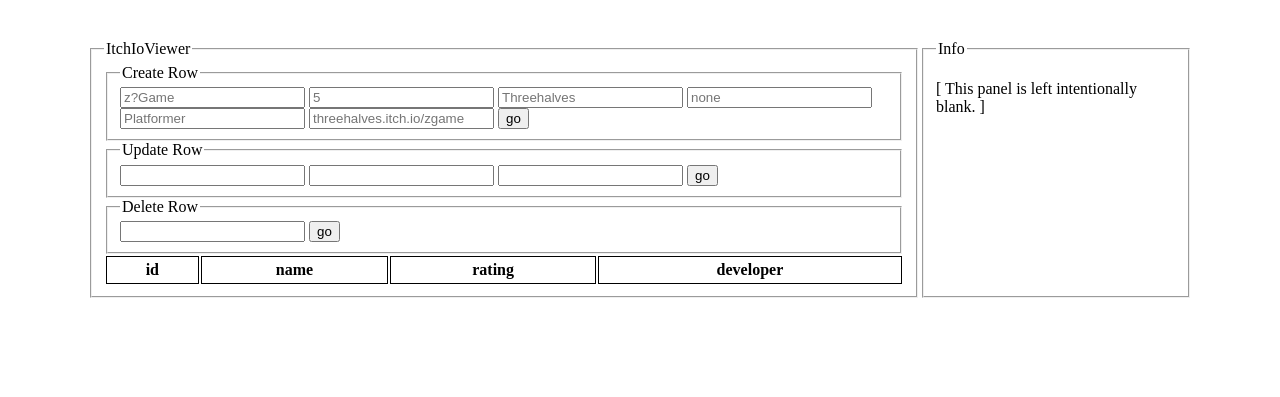
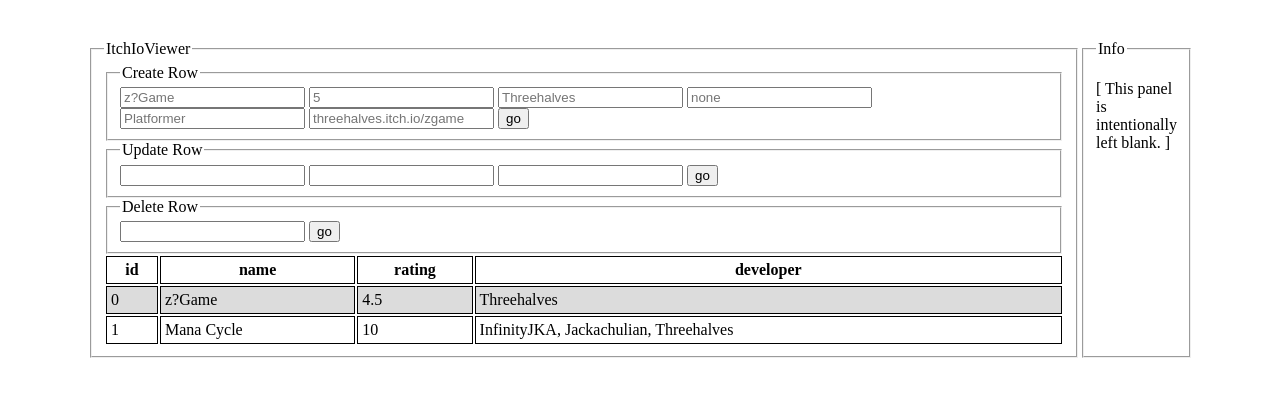
Before and after one commit to three-halves/ItchIoViewer, a Flask app: page / in a window 1280 px wide. Shown: the top 397 px of the page. Run offline with Flask 3, Linux system fonts and the light colour scheme; data comes from the database, SQL or seed files in the repository; data that the repository does not hold is empty.

Commit message:
Implement developer and publisher as foriegn tables

```diff
--- a/app.py
+++ b/app.py
@@ -49,4 +49,12 @@ def create_app():
     def get_game(id):
         return json.dumps(tuple(db.get_game(id)))
 
+    @app.route('/api/developers/<gid>', methods=['GET',])
+    def get_developers_by_game(gid):
+        return json.dumps([tuple(row) for row in db.get_table_by_game("developer", "developed_game", "did", gid)])
+
+    @app.route('/api/publishers/<gid>', methods=['GET',])
+    def get_publishers_by_game(gid):
+        return json.dumps([tuple(row) for row in db.get_table_by_game("publisher", "published_game", "pid", gid)])
+
     return app
--- a/db.py
+++ b/db.py
@@ -75,3 +75,13 @@ def delete_game(id: str):
         (id,)
     )
     db.commit()
+
+def get_table_by_game(table: str, relation: str, fk: str, gid: str):
+    return get_db().execute(
+        """SELECT id, name FROM {0}
+        JOIN {1}
+        ON {0}.id = {1}.{2}
+        WHERE {1}.gid = ?
+        """.format(table, relation, fk),
+        (gid,)
+    ).fetchall()
--- a/schema.sql
+++ b/schema.sql
@@ -4,8 +4,54 @@ CREATE TABLE game (
     id INTEGER PRIMARY KEY AUTOINCREMENT,
     name TEXT NOT NULL,
     rating REAL,
-    developer TEXT NOT NULL,
-    publisher TEXT,
     genre TEXT,
     store_links TEXT
 );
+
+DROP TABLE IF EXISTS developer;
+
+CREATE TABLE developer (
+    id INTEGER PRIMARY KEY AUTOINCREMENT,
+    name TEXT NOT NULL
+);
+
+DROP TABLE IF EXISTS developed_game;
+
+CREATE TABLE developed_game (
+    gid INTEGER NOT NULL,
+    did INTEGER NOT NULL,
+    FOREIGN KEY(gid) REFERENCES game(id),
+    FOREIGN KEY(did) REFERENCES developer(id)
+);
+
+DROP TABLE IF EXISTS publisher;
+
+CREATE TABLE publisher (
+    id INTEGER PRIMARY KEY AUTOINCREMENT,
+    name TEXT NOT NULL
+);
+
+DROP TABLE IF EXISTS published_game;
+
+CREATE TABLE published_game (
+    gid INTEGER NOT NULL,
+    pid INTEGER NOT NULL,
+    FOREIGN KEY(gid) REFERENCES game(id),
+    FOREIGN KEY(pid) REFERENCES publisher(id)
+);
+
+-- Init default values
+INSERT INTO game VALUES (0, 'z?Game', 4.5,  'Platformer', 'https://threehalves.itch.io/zgame');
+INSERT INTO game VALUES (1, 'Mana Cycle', 10.0,  'Puzzle-Party', 'https://store.steampowered.com/app/2864390/Mana_Cycle/');
+
+INSERT INTO publisher VALUES (0, 'Lemniscate Games');
+
+INSERT INTO developer VALUES (0, 'InfinityJKA');
+INSERT INTO developer VALUES (1, 'Jackachulian');
+INSERT INTO developer VALUES (2, 'Threehalves');
+
+INSERT INTO published_game VALUES (1, 0);
+INSERT INTO developed_game VALUES (1, 0);
+INSERT INTO developed_game VALUES (1, 1);
+INSERT INTO developed_game VALUES (1, 2);
+INSERT INTO developed_game VALUES (0, 2);
--- a/static/style.css
+++ b/static/style.css
@@ -6,7 +6,7 @@
 }
 
 .main {
-    width: 50rem;
+    width: 60rem;
     resize: horizontal;
     overflow-x: scroll;
 }
--- a/templates/index.html
+++ b/templates/index.html
@@ -55,7 +55,7 @@
 
         <fieldset class="sidebar">
             <legend>Info</legend>
-            <div id="info-placeholder"><p>[ This panel is left intentionally blank. ]</p></div>
+            <div id="info-placeholder"><p>[ This panel is intentionally left blank. ]</p></div>
             <div id="game-info" hidden>
                 <p>{0}</p>
                 <p>{1}</p>
@@ -76,6 +76,7 @@
     const tableRef = document.getElementById("table");
     const tableBase = tableRef.innerHTML;
     let selectedRow = null;
+    let selectedRowID = null;
     const infoPlaceholder = document.getElementById("info-placeholder");
 
     class UI {
@@ -150,13 +151,20 @@
     function selectRow(row) {
         if (selectedRow != null) deselectRow(selectedRow);
         selectedRow = row;
+        selectedRowID = row.children[0].innerHTML;
         selectedRow.classList.add("selected");
 
         // get clicked row and render sidebar
-        fetch(ROOT_URL + `api/game/${row.children[0].innerHTML}`)
+        fetch(ROOT_URL + `api/game/${selectedRowID}`)
         .then(response => response.json())
-        .then((data) => {
-            sidebarRef.innerHTML = sidebarUI.render(data.slice(1));
+        .then(async (data) => {
+            sidebarRef.innerHTML = sidebarUI.render(
+                [data[1],
+                data[2],
+                data[3],
+                await getAssociatedNamesFromTable("developer", selectedRowID),
+                await getAssociatedNamesFromTable("publisher", selectedRowID),
+                 data[4]]);
             infoPlaceholder.hidden = true;
             sidebarRef.hidden = false;
         });
@@ -167,6 +175,26 @@
         selectedRow = null;
     }
 
+    // assumes name property is second and that proper api endpoints are implemented
+    async function getAssociatedNamesFromTable(table, gid) {
+        aString = "";
+        await fetch(ROOT_URL + `api/${table}s/${gid}`)
+        .then(response => response.json())
+        .then(data => {
+            try {
+                aString = data[0][1];
+                for (const asc of data.slice(1))
+                {
+                    aString += ", " + asc[1];
+                }
+            }
+            catch {
+                aString = "None";
+            }
+
+        });
+        return aString;
+    }
     // re-render the games table
     function render() {
         // console.log("render");
@@ -175,23 +203,24 @@
 
         fetch(ROOT_URL + "api/games")
         .then(response => response.json())
-        .then((data) => {
+        .then(async (data) => {
             // console.log(data);
             for (const entry of data) {
+                let id = entry[0];
                 // create row in table for each game
-                var tr = document.createElement("tr");
+                let tr = document.createElement("tr");
 
                 // click event
                 tr.addEventListener("click", function (e) {
                     selectRow(this);
                 });
 
-                for (var i = 0; i < 4; i++) {
+                // get developer name for main table
+                [id, entry[1], entry[2], await getAssociatedNamesFromTable("developer", id)].forEach(col => {
                     var td = document.createElement("td");
-                    console.log(entry);
-                    td.innerHTML = entry[i];
+                    td.innerHTML = col;
                     tr.appendChild(td);
-                }
+                });
 
                 tableRef.appendChild(tr);
             }
```
